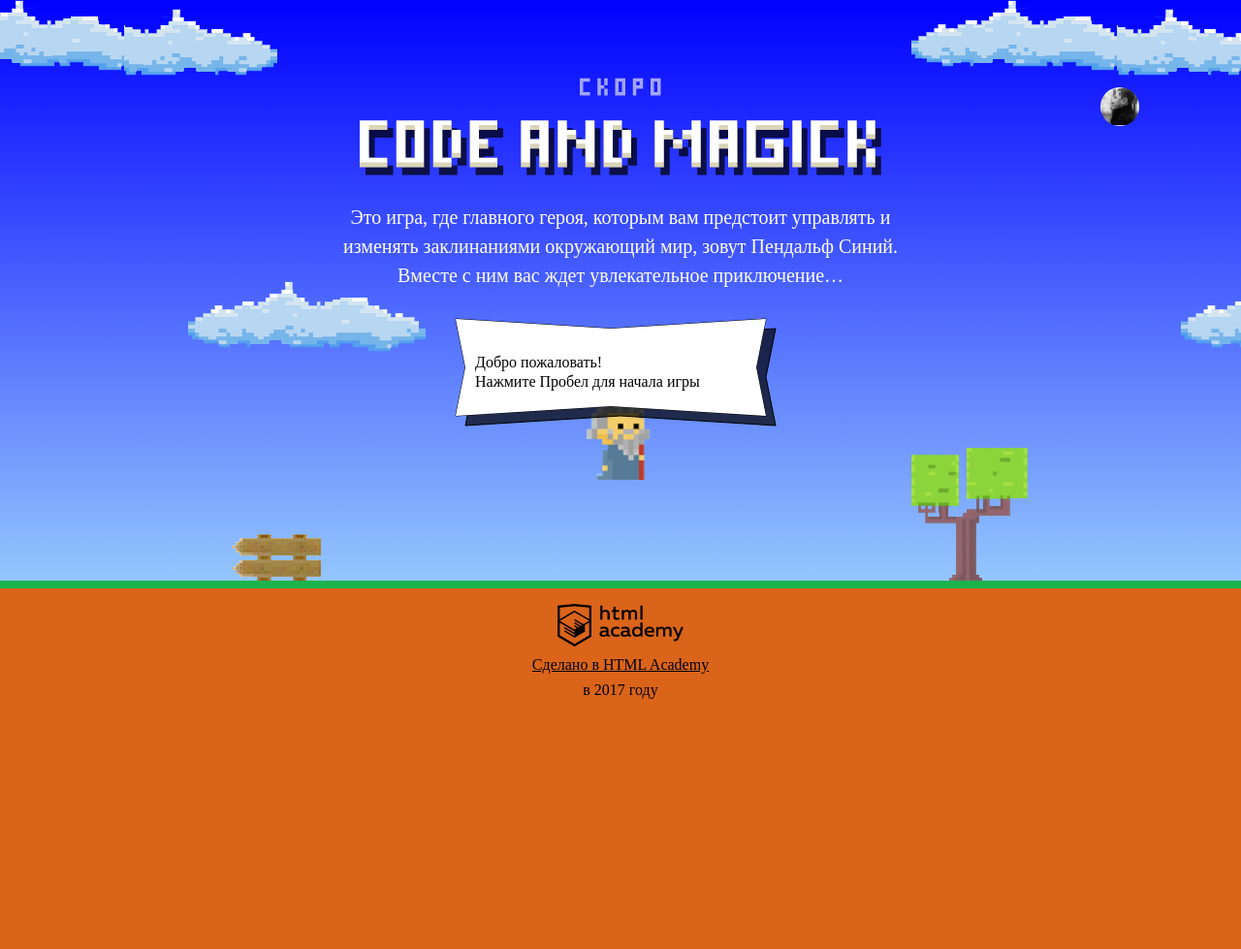
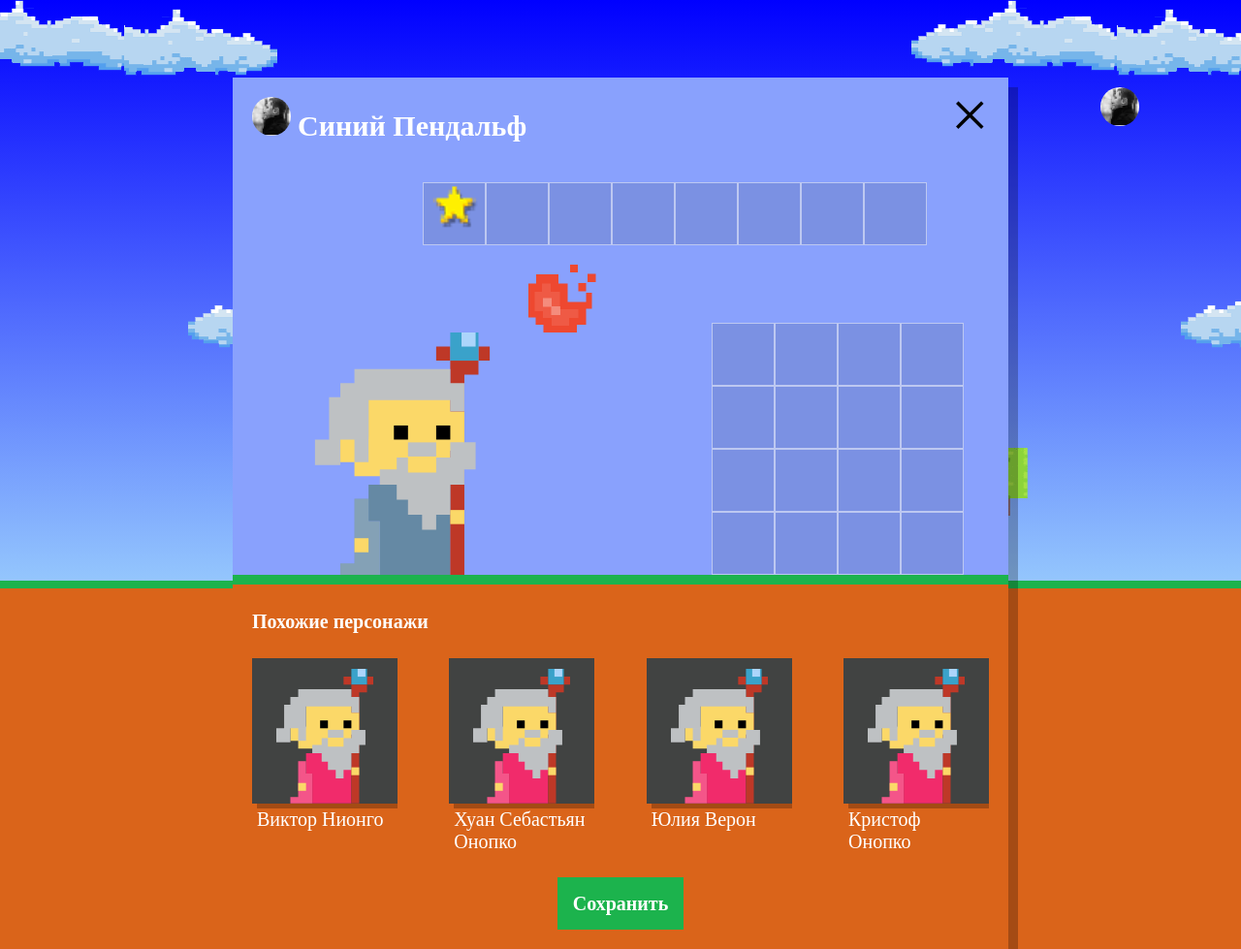
Before and after one commit to SovaSovitsa/236651-code-and-magick-20, a website: page index.html in a window 1280 px wide. Shown: the whole page at 97% size. Before the commit the page ends 800 px from the top, so only its background shows below. Drawn offline with Linux system fonts and the light colour scheme; a web font is replaced by a local one.

Commit message:
Добавляет похожих магов

```diff
--- a/index.html
+++ b/index.html
@@ -207,6 +207,7 @@
   }
 </script>
 
+<script src="js/setup.js"></script>
 <script src="js/stat.js"></script>
 <script src="js/game.js"></script>
 
--- /dev/null
+++ b/js/setup.js
@@ -0,0 +1,67 @@
+
+'use strict';
+// Массив с именами магов
+var WIZARD_NAMES = ['Иван', 'Хуан Себастьян', 'Мария', 'Кристоф', 'Виктор', 'Юлия', 'Люпита', 'Вашингтон'];
+var WIZARD_SURNAME = ['да Марья', 'Верон', 'Мирабелла', 'Вальц', 'Онопко', 'Топольницкая', 'Нионго', 'Ирвинг'];
+
+
+// Делаем окно видимым
+var userDialog = document.querySelector('.setup');
+userDialog.classList.remove('hidden');
+
+// Делаем видимым список похожих персонажей
+document.querySelector('.setup-similar').classList.remove('hidden');
+
+var similarListElement = document.querySelector('.setup-similar-list');
+var similarWizardTemplate = document.querySelector('#similar-wizard-template')
+  .content
+  .querySelector('.setup-similar-item');
+
+// Массив с объектами
+
+var getRandom = function () {
+  return Math.floor(Math.random() * WIZARD_NAMES.length);
+};
+
+var wizards = [
+  {
+    name: WIZARD_NAMES[getRandom()],
+    surname: WIZARD_SURNAME[getRandom()],
+    coatColor: 'rgb(241, 43, 107)'
+  },
+  {
+    name: WIZARD_NAMES[getRandom()],
+    surname: WIZARD_SURNAME[getRandom()],
+    coatColor: 'rgb(241, 43, 107)'
+  },
+  {
+    name: WIZARD_NAMES[getRandom()],
+    surname: WIZARD_SURNAME[getRandom()],
+    coatColor: 'rgb(241, 43, 107)'
+  },
+  {
+    name: WIZARD_NAMES[getRandom()],
+    surname: WIZARD_SURNAME[getRandom()],
+    coatColor: 'rgb(241, 43, 107)'
+  }
+];
+
+// Функция для рендеринга магов
+var renderWizard = function (wizard) {
+  // Клонируем элемент
+  var wizardElement = similarWizardTemplate.cloneNode(true);
+
+  // Добавляем имя
+  wizardElement.querySelector('.setup-similar-label').textContent = wizard.name + ' ' + wizard.surname;
+
+  // Добавляем данные о цвете
+  wizardElement.querySelector('.wizard-coat').style.fill = wizard.coatColor;
+
+  // Добавляем элемент в список
+  similarListElement.appendChild(wizardElement);
+};
+
+// Рендерим магов
+for (var i = 0; i < 4; i++) {
+  renderWizard(wizards[i]);
+}
```
